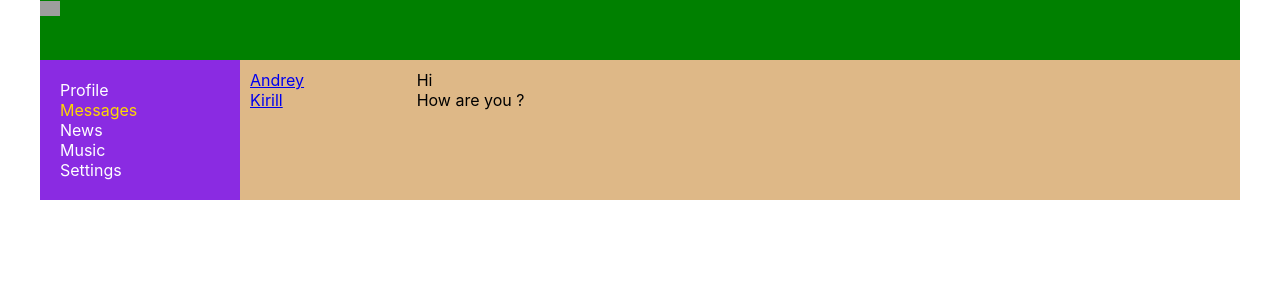
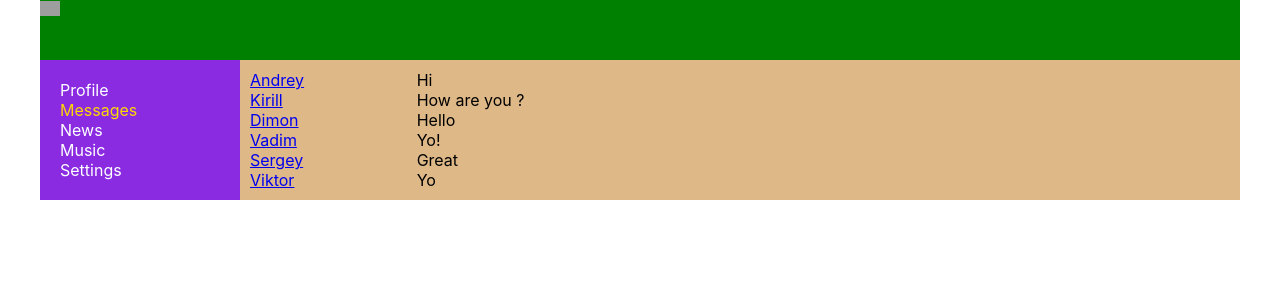
Before and after one commit to AndreiKastsiukovich/samurai-way-main, a React (Create React App) app: page /dialogs in a window 1280 px wide. Shown: the top 300 px of the page. Built offline with nearby package versions, Linux system fonts and the light colour scheme; grey boxes are pictures that could not be loaded.

Commit message:
Commit-1

```diff
--- a/src/components/Dialogs/DialogsItem.tsx
+++ b/src/components/Dialogs/DialogItem/DialogsItem.tsx
@@ -1,5 +1,5 @@
 import React from 'react';
-import classes from "./Dialogs.module.css";
+import classes from "./../Dialogs.module.css";
 import {NavLink} from "react-router-dom";
 
 type DialogsItemPropsType = {
@@ -7,7 +7,7 @@ type DialogsItemPropsType = {
     id:number
 }
 
-export const DialogItem = (props:DialogsItemPropsType) => {
+export const  DialogItem = (props:DialogsItemPropsType) => {
 
     return (
         <div className={classes.dialog + ' ' + classes.active}>
--- a/src/components/Dialogs/Dialogs.module.css
+++ b/src/components/Dialogs/Dialogs.module.css
@@ -5,6 +5,7 @@
 
 .dialogsItems {
     padding: 10px;
+    color: white;
 }
 
 .dialogsItems .active {
@@ -16,6 +17,6 @@
 }
 
 
-.message {
-
+.messages.message {
+    color:white;
 }
--- a/src/components/Dialogs/Dialogs.tsx
+++ b/src/components/Dialogs/Dialogs.tsx
@@ -1,11 +1,11 @@
 import React from 'react';
 import classes from './Dialogs.module.css';
-import {DialogItem} from "./DialogsItem";
-import {Message} from "./Message";
+import {DialogItem} from "./DialogItem/DialogsItem";
+import {Message} from "./Message/Message";
 
 export const Dialogs = () => {
 
-    let dialogsData = [
+    let dialogs = [
         {id:1, name:'Andrey'},
         {id:2, name:'Kirill'},
         {id:3, name:'Dimon'},
@@ -14,26 +14,29 @@ export const Dialogs = () => {
         {id:6, name:'Viktor'},
     ]
 
-    let messageData = [
+    let messages = [
         {id:1, message:'Hi'},
         {id:2, message:'How are you ?'},
         {id:3, message:'Hello'},
         {id:4, message:'Yo!'},
         {id:5, message:'Great'},
+        {id:5, message:'Yo'},
     ]
+
+    let dialogsElements = dialogs.map(el => <DialogItem name={el.name} id={el.id}/>);
+    let messagesElements = messages.map(el=><Message message={el.message}/>)
 
     return (
         <div className={classes.dialogs}>
             <div className={classes.dialogsItems}>
 
-                <DialogItem name={dialogsData[0].name} id={dialogsData[0].id}/>
-                <DialogItem name={dialogsData[1].name} id={dialogsData[0].id}/>
-
+                {dialogsElements}
 
             </div>
             <div className={classes.messages}>
-                <Message message={messageData[0].message}/>
-                <Message message={messageData[1].message}/>
+
+                {messagesElements}
+
             </div>
         </div>
 
--- a/src/components/Dialogs/Message.tsx
+++ b/src/components/Dialogs/Message/Message.tsx
@@ -1,5 +1,6 @@
-import classes from "./Dialogs.module.css";
 import React from "react";
+import classes from "./../Dialogs.module.css";
+
 
 type MessagePropsType= {
     message:string
@@ -7,6 +8,6 @@ type MessagePropsType= {
 
 export const Message = (props:MessagePropsType) => {
     return(
-        <div className={classes.message}>{props.message}</div>
+        <div className={classes.dialog}>{props.message}</div>
     )
 }
--- a/src/components/Profile/MyPosts/MyPosts.tsx
+++ b/src/components/Profile/MyPosts/MyPosts.tsx
@@ -7,7 +7,11 @@ export const MyPosts = () => {
     let postData = [
         {id:1,message:'Hi how are you?',likesCount:2},
         {id:2,message:'My first post',likesCount:13},
+        {id:3,message:'Hi!',likesCount:21},
+        {id:4,message:'Good',likesCount:16},
     ]
+
+    let postElement = postData.map(el=> <Post message={el.message} likesCount={el.likesCount}/>)
 
     return (
         <div className={classes.postBlock}>
@@ -21,8 +25,9 @@ export const MyPosts = () => {
                 </div>
             </div>
             <div className={classes.posts}>
-                <Post message={postData[0].message} likesCount={postData[0].likesCount}/>
-                <Post message={postData[0].message} likesCount={postData[1].likesCount}/>
+
+                {postElement}
+
             </div>
         </div>
     )
```
